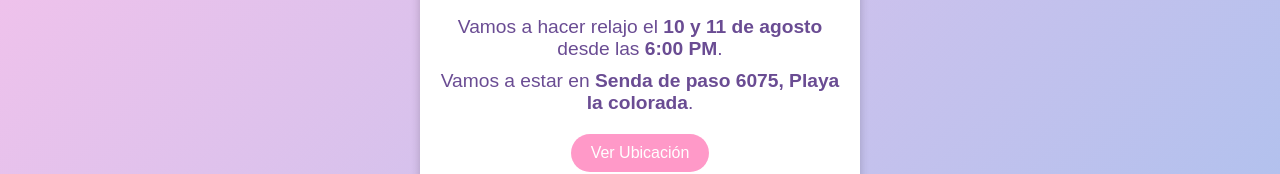
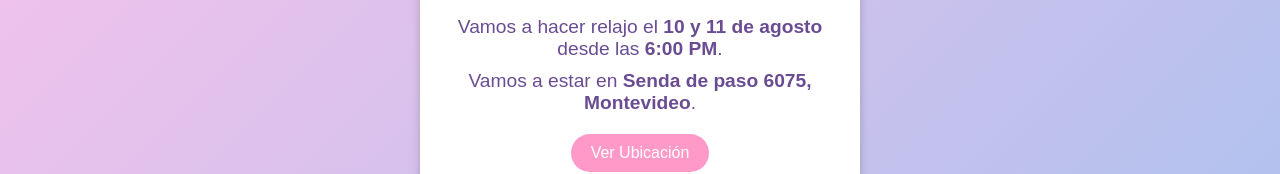
Before and after one commit to ArianaEGR/invitacion-cumpleanos, a plain HTML site: page invitacion.html in a window 1280 px wide. Shown: the part 309-483 px from the top of the page. Drawn offline with Linux system fonts and the light colour scheme.

Commit message:
Update invitacion.html

```diff
--- a/invitacion.html
+++ b/invitacion.html
@@ -16,7 +16,7 @@
     <div class="invitation-container">
         <h1 class="title">¡Estás Invitado!</h1>
         <p class="description">Vamos a hacer relajo el <strong>10 y 11 de agosto</strong> desde las <strong>6:00 PM</strong>.</p>
-        <p class="description"> Vamos a estar en <strong>Senda de paso 6075, Playa la colorada</strong>.</p>
+        <p class="description"> Vamos a estar en <strong>Senda de paso 6075, Montevideo</strong>.</p>
         <button class="location-button" onclick="redirectToLocation()">Ver Ubicación</button>
         <form id="confirmation-form" class="confirmation-form">
             <input type="text" id="name" name="name" placeholder="Tu Nombre" required>
```
